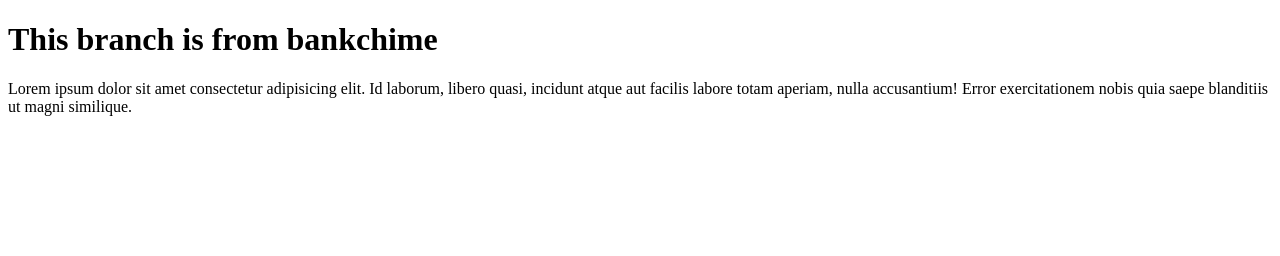
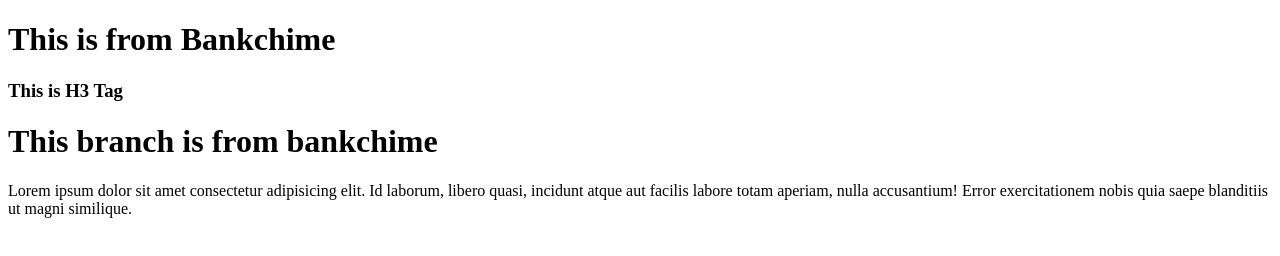
Before and after one commit to farman-arefin-outlook/Git-Tutorial, a plain HTML site: page index.html in a window 1280 px wide. Drawn offline with Linux system fonts and the light colour scheme.

Commit message:
added h1 and h3

```diff
--- a/index.html
+++ b/index.html
@@ -8,7 +8,10 @@
 </head>
 
 <body>
-    <header></header>
+    <header>
+        <h1>This is from Bankchime</h1>
+        <h3>This is H3 Tag</h3>
+    </header>
     <main>
         <h1>This branch is from bankchime</h1>
         <p>Lorem ipsum dolor sit amet consectetur adipisicing elit. Id laborum, libero quasi, incidunt atque aut facilis labore totam aperiam, nulla accusantium! Error exercitationem nobis quia saepe blanditiis ut magni similique.</p>
```
